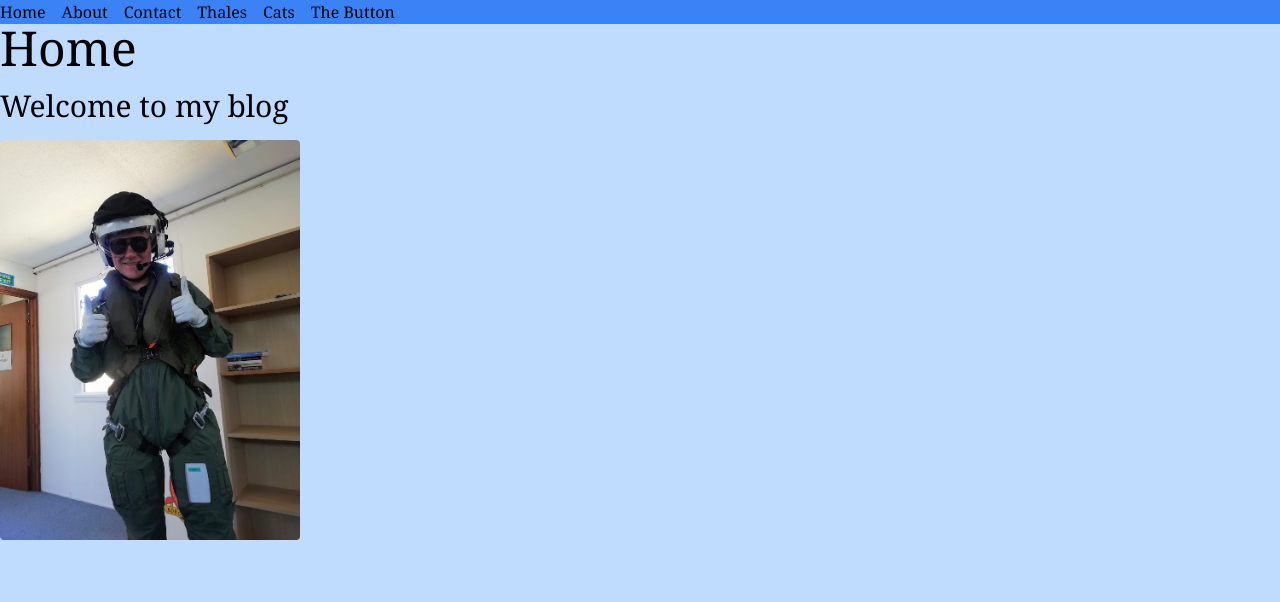
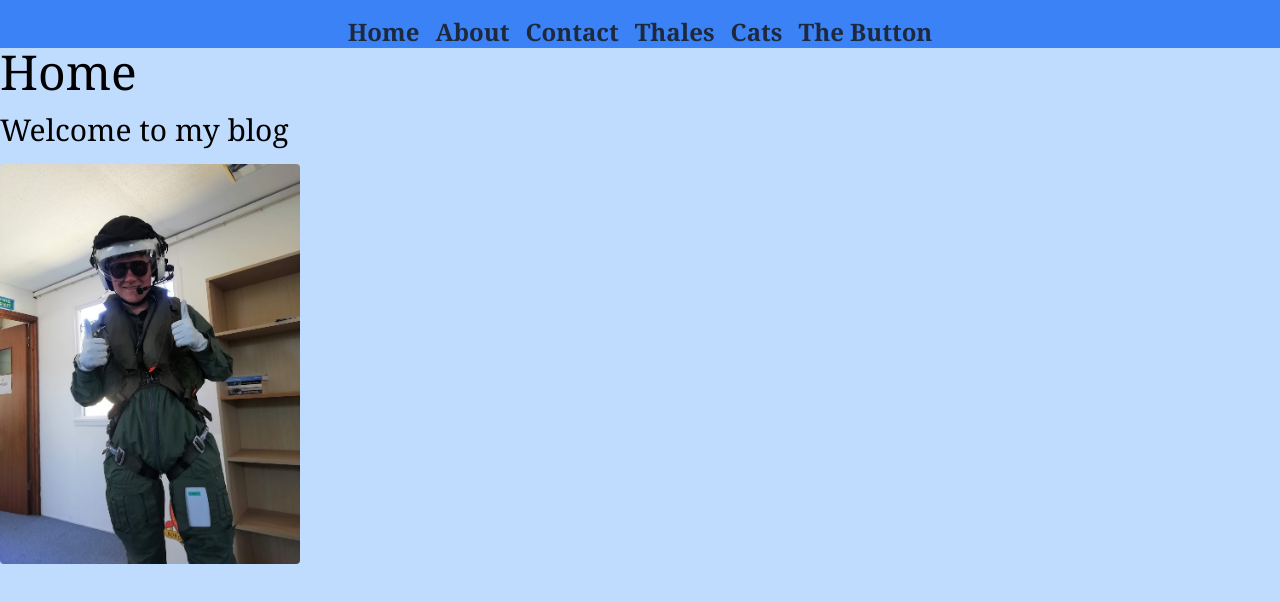
Before and after one commit to Tweekes06/weekes-blog, a SvelteKit app: page / in a window 1280 px wide. Shown: the top 602 px of the page. Built offline with nearby package versions, Linux system fonts and the light colour scheme.

Commit message:
Nav bar centre justified and made bold

```diff
--- a/src/components/Navbar.svelte
+++ b/src/components/Navbar.svelte
@@ -1,10 +1,12 @@
 <nav>
-	<ul class="flex space-x-4 bg-blue-500">
-		<li><a href="/" class="hover:text-green-900 transition-colors">Home</a></li>
-		<li><a href="/about" class="hover:text-green-900 transition-colors">About</a></li>
-		<li><a href="/contact" class="hover:text-green-900 transition-colors">Contact</a></li>
-		<li><a href="/thales" class="hover:text-green-900 transition-colors">Thales</a></li>
-		<li><a href="/cats" class="hover:text-green-900 transition-colors">Cats</a></li>
-		<li><a href="/button" class="hover:text-green-900 transition-colors">The Button</a></li>
+	<ul
+		class="text-2xl flex space-x-4 pt-4 bg-blue-500 items-center justify-center font-semibold text-slate-800"
+	>
+		<li><a href="/" class="hover:text-red-950 transition-colors">Home</a></li>
+		<li><a href="/about" class="hover:text-red-950 transition-colors">About</a></li>
+		<li><a href="/contact" class="hover:text-red-950 transition-colors">Contact</a></li>
+		<li><a href="/thales" class="hover:text-red-950 transition-colors">Thales</a></li>
+		<li><a href="/cats" class="hover:text-red-950 transition-colors">Cats</a></li>
+		<li><a href="/button" class="hover:text-red-950 transition-colors">The Button</a></li>
 	</ul>
 </nav>
```
